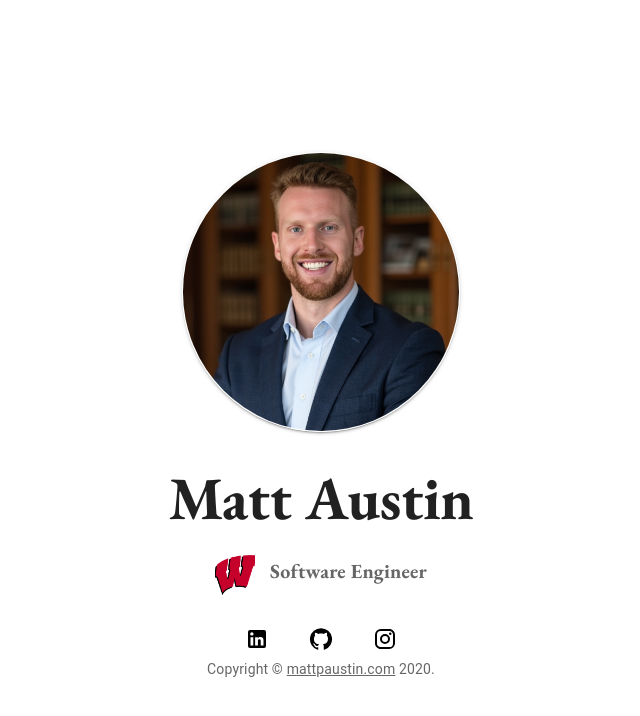
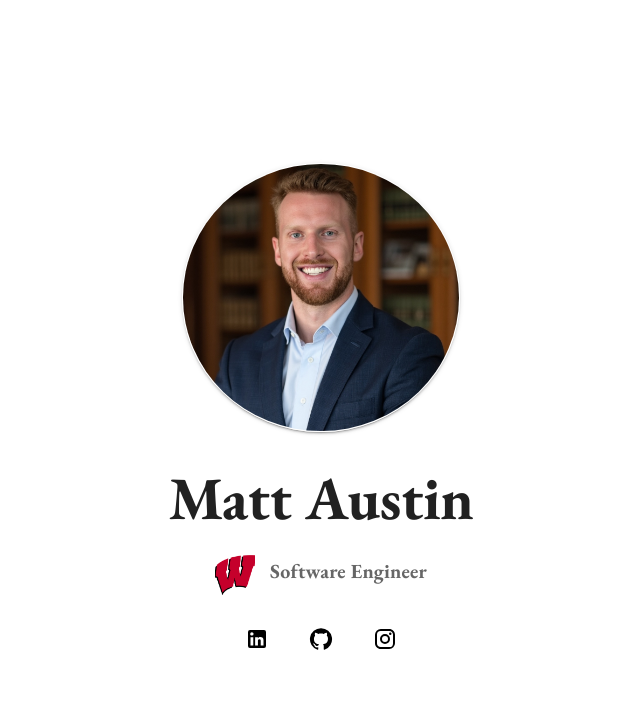
Before and after one commit to mpaustin/mpa-site-app, a React (Create React App) app: page / in a window 1280 px wide. Shown: the top 716 px of the page, without its empty margins (319-959 px from the left). Built offline with nearby package versions, Linux system fonts and the light colour scheme; no server answers.

Commit message:
Remove copyright

```diff
--- a/src/config/siteUrls.js
+++ b/src/config/siteUrls.js
@@ -1,6 +1,5 @@
 // CRA exposes only REACT_APP_* variables, and they are read at build time.
 const siteUrls = {
-  site: process.env.REACT_APP_SITE_URL || 'https://mattpaustin.com/',
   uwEngineering: process.env.REACT_APP_UW_ENGINEERING_URL || 'https://www.engr.wisc.edu',
   linkedIn: process.env.REACT_APP_LINKEDIN_URL || 'https://www.linkedin.com/in/mattpaustin',
   github: process.env.REACT_APP_GITHUB_URL || 'https://www.github.com/mpaustin',
--- a/src/pages/HomePage.js
+++ b/src/pages/HomePage.js
@@ -36,19 +36,6 @@ const openUrl = (url) => {
   window.open(url, '_blank');
 };
 
-function Copyright() {
-  return (
-    <Typography variant='body2' color='textSecondary' align='center'>
-      {'Copyright © '}
-      <Link color='inherit' href={siteUrls.site}>
-        mattpaustin.com
-      </Link>{' '}
-      {new Date().getFullYear()}
-      {'.'}
-    </Typography>
-  );
-}
-
 export default function HomePage() {
   return (
     <Container maxWidth='sm' sx={{ display: 'flex', flexDirection: 'column', margin: 'auto' }}>
@@ -81,7 +68,6 @@ export default function HomePage() {
           </IconButton>
         </Grid>
       </Grid>
-      <Copyright />
     </Container>
   );
 }
```
